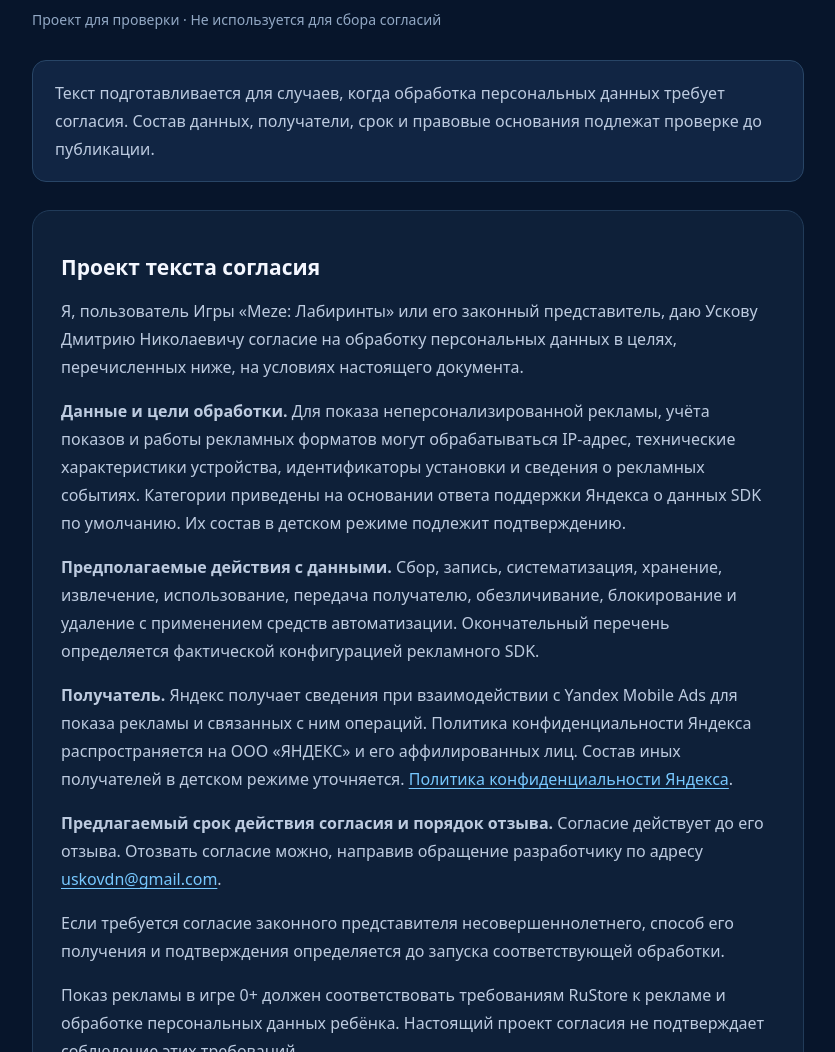
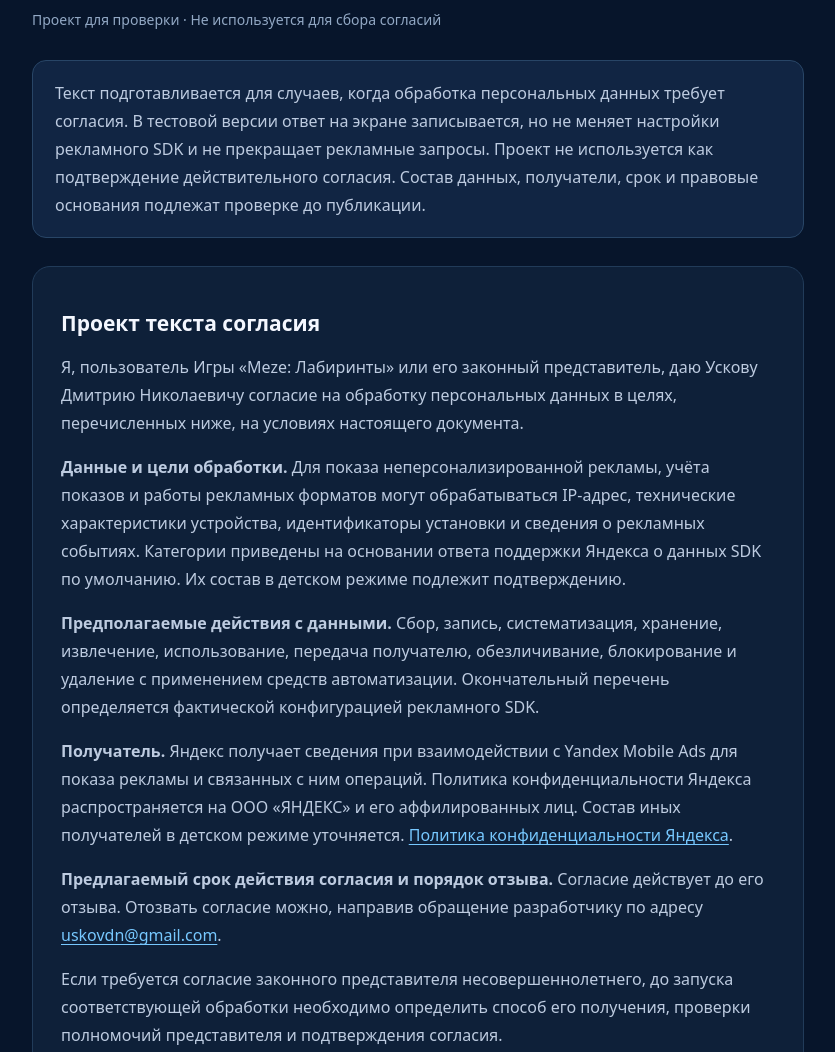
Before and after one commit to Uskovdn/meze-legal, a plain HTML site: page consent/index.html in a window 1280 px wide. Shown: the part 248-1300 px from the top of the page, without its empty margins (222-1057 px from the left). Drawn offline with Linux system fonts and the light colour scheme.

Commit message:
Update Meze 0+ document drafts to match test behavior

```diff
--- a/consent/index.html
+++ b/consent/index.html
@@ -79,7 +79,7 @@
   <div class="brand">Meze: Лабиринты</div>
   <h1>Согласие на обработку персональных данных</h1>
   <div class="meta">Проект для проверки · Не используется для сбора согласий</div>
-  <div class="notice"><p>Текст подготавливается для случаев, когда обработка персональных данных требует согласия. Состав данных, получатели, срок и правовые основания подлежат проверке до публикации.</p></div>
+  <div class="notice"><p>Текст подготавливается для случаев, когда обработка персональных данных требует согласия. В тестовой версии ответ на экране записывается, но не меняет настройки рекламного SDK и не прекращает рекламные запросы. Проект не используется как подтверждение действительного согласия. Состав данных, получатели, срок и правовые основания подлежат проверке до публикации.</p></div>
   <article class="document">
     <h2>Проект текста согласия</h2>
     <p>Я, пользователь Игры «Meze: Лабиринты» или его законный представитель, даю Ускову Дмитрию Николаевичу согласие на обработку персональных данных в целях, перечисленных ниже, на условиях настоящего документа.</p>
@@ -87,7 +87,7 @@
     <p><strong>Предполагаемые действия с данными.</strong> Сбор, запись, систематизация, хранение, извлечение, использование, передача получателю, обезличивание, блокирование и удаление с применением средств автоматизации. Окончательный перечень определяется фактической конфигурацией рекламного SDK.</p>
     <p><strong>Получатель.</strong> Яндекс получает сведения при взаимодействии с Yandex Mobile Ads для показа рекламы и связанных с ним операций. Политика конфиденциальности Яндекса распространяется на ООО «ЯНДЕКС» и его аффилированных лиц. Состав иных получателей в детском режиме уточняется. <a href="https://yandex.ru/legal/confidential/">Политика конфиденциальности Яндекса</a>.</p>
     <p><strong>Предлагаемый срок действия согласия и порядок отзыва.</strong> Согласие действует до его отзыва. Отозвать согласие можно, направив обращение разработчику по адресу <a href="mailto:uskovdn@gmail.com">uskovdn@gmail.com</a>.</p>
-    <p>Если требуется согласие законного представителя несовершеннолетнего, способ его получения и подтверждения определяется до запуска соответствующей обработки.</p>
+    <p>Если требуется согласие законного представителя несовершеннолетнего, до запуска соответствующей обработки необходимо определить способ его получения, проверки полномочий представителя и подтверждения согласия.</p>
     <p>Показ рекламы в игре 0+ должен соответствовать требованиям RuStore к рекламе и обработке персональных данных ребёнка. Настоящий проект согласия не подтверждает соблюдение этих требований.</p>
     <p>Подробнее об обработке информации см. в <a href="../privacy/">Политике конфиденциальности</a>. Принятие <a href="../terms/">Пользовательского соглашения</a> оформляется отдельно.</p>
   </article>
```
